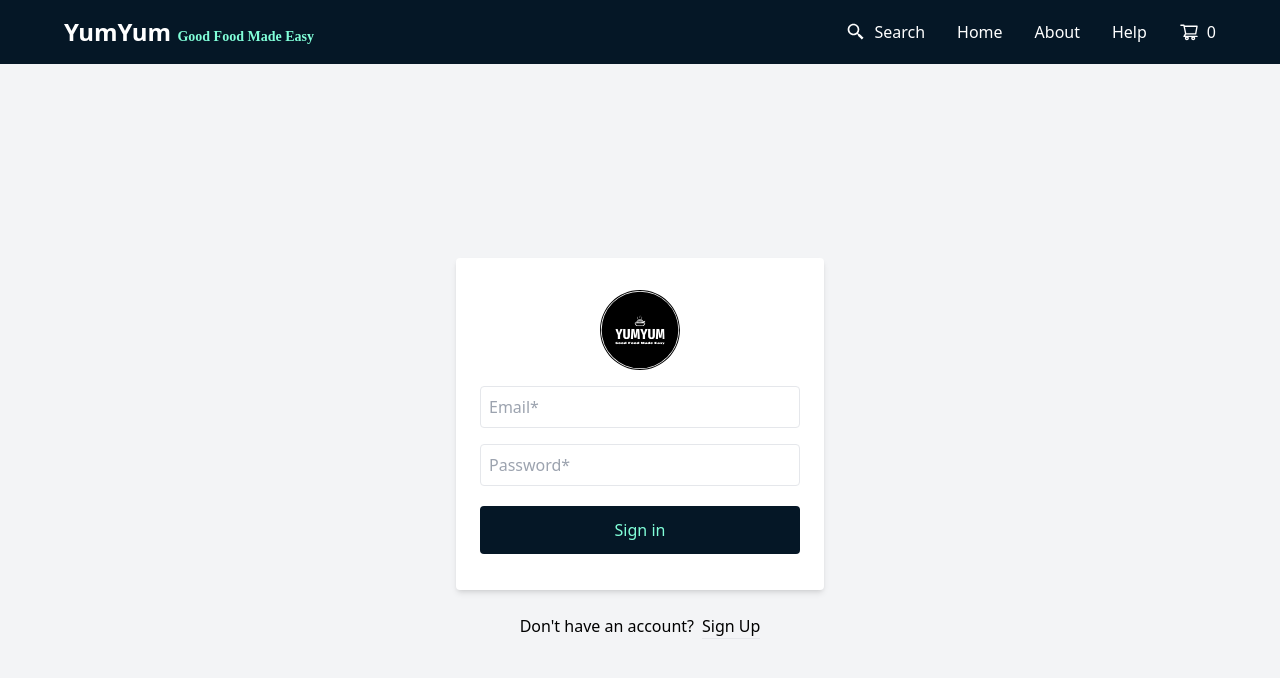
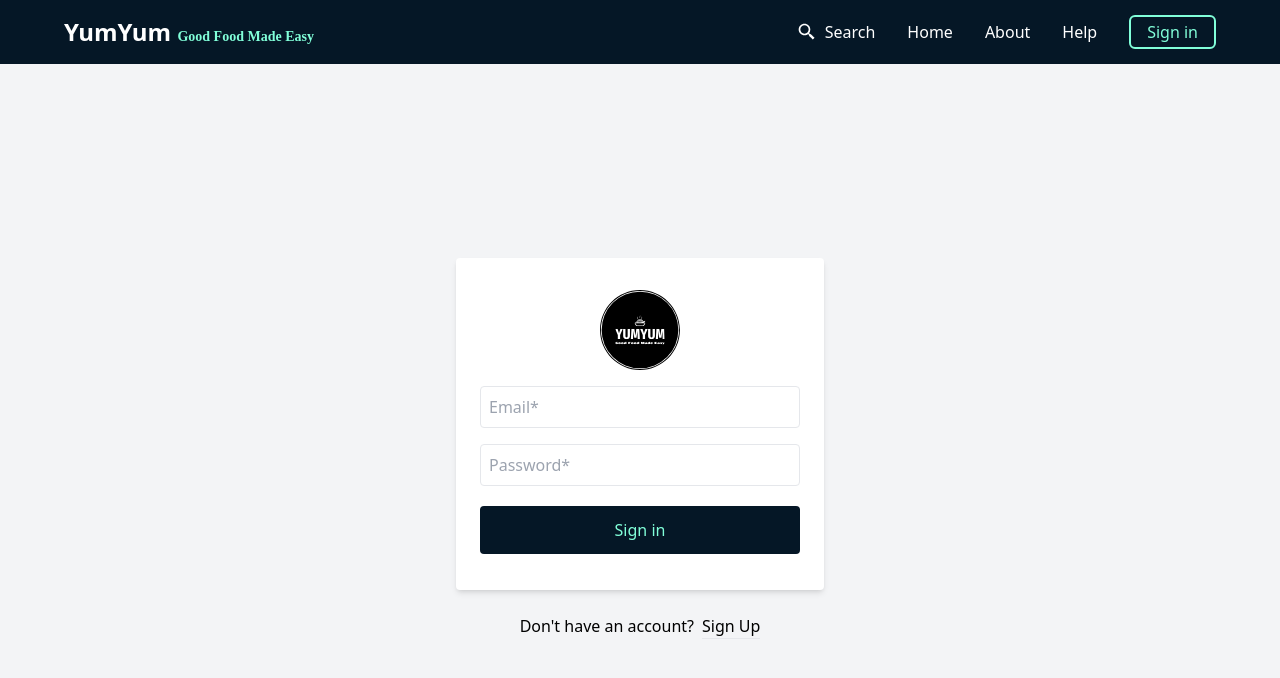
Before and after one commit to KunalSalunkhe12/YUMYUM-Food-ordering-app, a React (Vite) app: page /auth in a window 1280 px wide. Shown: the top 678 px of the page. Built offline with nearby package versions, Linux system fonts and the light colour scheme; a web font is replaced by a local one.

Commit message:
complete user authentication

```diff
--- a/src/components/Auth.js
+++ b/src/components/Auth.js
@@ -1,7 +1,9 @@
-import { useState } from "react";
+import { useReducer, useState } from "react";
 import { useNavigate } from "react-router-dom";
 import { useForm } from "react-hook-form";
 import { signin, signup } from "../../api";
+import { useContext } from "react";
+import { UserContext } from "../../utils/context/UserContext";
 
 import yumyumLogo from "../../assets/yumyum-background.svg";
 import toast from "react-hot-toast";
@@ -12,32 +14,32 @@ const Auth = () => {
     const {
         register,
         handleSubmit,
-        control,
         formState: { errors, isSubmitting },
     } = useForm();
+    const { saveUser } = useContext(UserContext)
     const navigate = useNavigate();
+
 
     const switchMode = () => {
         setIsSignup((prevIsSignup) => !prevIsSignup);
     };
 
     const onSubmit = async (formData) => {
-        console.log(formData)
         try {
             if (isSignup) {
                 const { data } = await signup(formData);
-                localStorage.setItem("profile", JSON.stringify({ ...data }));
+                saveUser(data)
                 toast.success("Sign up successfully");
                 navigate("/");
             } else {
                 const { data } = await signin(formData);
-                localStorage.setItem("profile", JSON.stringify({ ...data }));
+                saveUser(data)
                 toast.success("Sign in successfully");
                 navigate("/");
             }
         } catch (error) {
             console.log(error);
-            toast.error("Something went wrong");
+            toast.error(error.response.data.message);
         }
     };
 
--- a/src/components/Header.js
+++ b/src/components/Header.js
@@ -3,11 +3,15 @@ import { NavLink, Link } from "react-router-dom";
 import { AiOutlineShoppingCart, AiOutlineMenu } from "react-icons/ai"
 import { BiSearchAlt2 } from "react-icons/bi"
 import { CartContext } from "../../utils/context/CartContext";
+import { UserContext } from "../../utils/context/UserContext";
 
 const Header = () => {
     const { cartState } = useContext(CartContext)
+    const { userState, removeUser } = useContext(UserContext)
 
     const numberOfItems = Object.values(cartState.items).length
+
+    console.log("user", userState.user)
 
     return (
         <>
@@ -38,6 +42,8 @@ const Header = () => {
                             <NavLink className={({ isActive, isPending }) =>
                                 isPending ? "text-white" : isActive ? "text-secondary" : ""} to="/help">Help</NavLink>
                         </li>
+                        {userState.user ?
+                            <>
                                 <li className="list-none inline-block transition ease-in-out duration-100 hover:scale-105">
                                     <NavLink className={({ isActive, isPending }) =>
                                         isPending ? "text-white" : isActive ? "text-secondary" : ""} to="/cart">
@@ -45,13 +51,22 @@ const Header = () => {
                                             <AiOutlineShoppingCart className="md:text-xl" />
                                             <span>{numberOfItems}</span>
                                         </div>
-
                                     </NavLink>
 
                                 </li>
+                                <button onClick={removeUser}>
+                                    Logout
+                                </button>
+                            </>
+                            :
+                            <button>
+                                <NavLink className={({ isActive, isPending }) =>
+                                    isPending ? "text-white" : isActive ? "text-secondary border-2 border-secondary py-1 px-4 rounded-md" : "border-2 border-secondary py-1 px-4 rounded-md"} to="/auth">Sign in</NavLink>
+                            </button>
+                        }
                     </ul>
                 </div>
-            </div>
+            </div >
             <div className="fixed bottom-0 right-0 bg-primary text-white w-full px-4 py-6 md:hidden">
                 <ul className="justify-around flex text-sm">
                     <li className="list-none inline-block transition ease-in-out duration-100 hover:scale-105">
--- a/src/components/RootLayout.js
+++ b/src/components/RootLayout.js
@@ -1,10 +1,12 @@
 import { CartProvider } from "../../utils/context/CartContext";
+import { UserProvider } from "../../utils/context/UserContext";
 import { Outlet } from "react-router-dom";
 import Header from "./Header";
 import { Toaster } from "react-hot-toast";
 
 const RootLayout = () => {
     return (
+        <UserProvider>
             <CartProvider>
                 <Header />
                 <Outlet />
@@ -16,6 +18,7 @@ const RootLayout = () => {
                     }}
                 />
             </CartProvider>
+        </UserProvider>
     )
 }
 
--- /dev/null
+++ b/utils/context/UserContext.js
@@ -0,0 +1,33 @@
+import { createContext, useReducer } from "react";
+import { userReducer } from "./userReducer";
+
+export const UserContext = createContext(null);
+
+const storedUserData = localStorage.getItem('profile')
+const initialState = {
+    user: null
+}
+const initialUserState = storedUserData ? { user: JSON.parse(storedUserData) } : initialState
+
+export const UserProvider = ({ children }) => {
+    const [userState, dispatch] = useReducer(userReducer, initialUserState);
+
+    const saveUser = (user) => {
+        dispatch({
+            type: "SAVE_USER",
+            user: user
+        })
+    }
+
+    const removeUser = () => {
+        dispatch({
+            type: "REMOVE_USER"
+        })
+    }
+
+    return (
+        <UserContext.Provider value={{ userState, saveUser, removeUser }}>
+            {children}
+        </UserContext.Provider>
+    )
+}
--- /dev/null
+++ b/utils/context/userReducer.js
@@ -0,0 +1,11 @@
+export const userReducer = (state, action) => {
+    switch (action.type) {
+        case 'SAVE_USER':
+            localStorage.setItem('profile', JSON.stringify(action.user))
+            return { user: action.user }
+
+        case 'REMOVE_USER':
+            localStorage.removeItem('profile')
+            return { ...state, user: null }
+    }
+}
```
Lines whose indentation alone changed are shown as unchanged.
